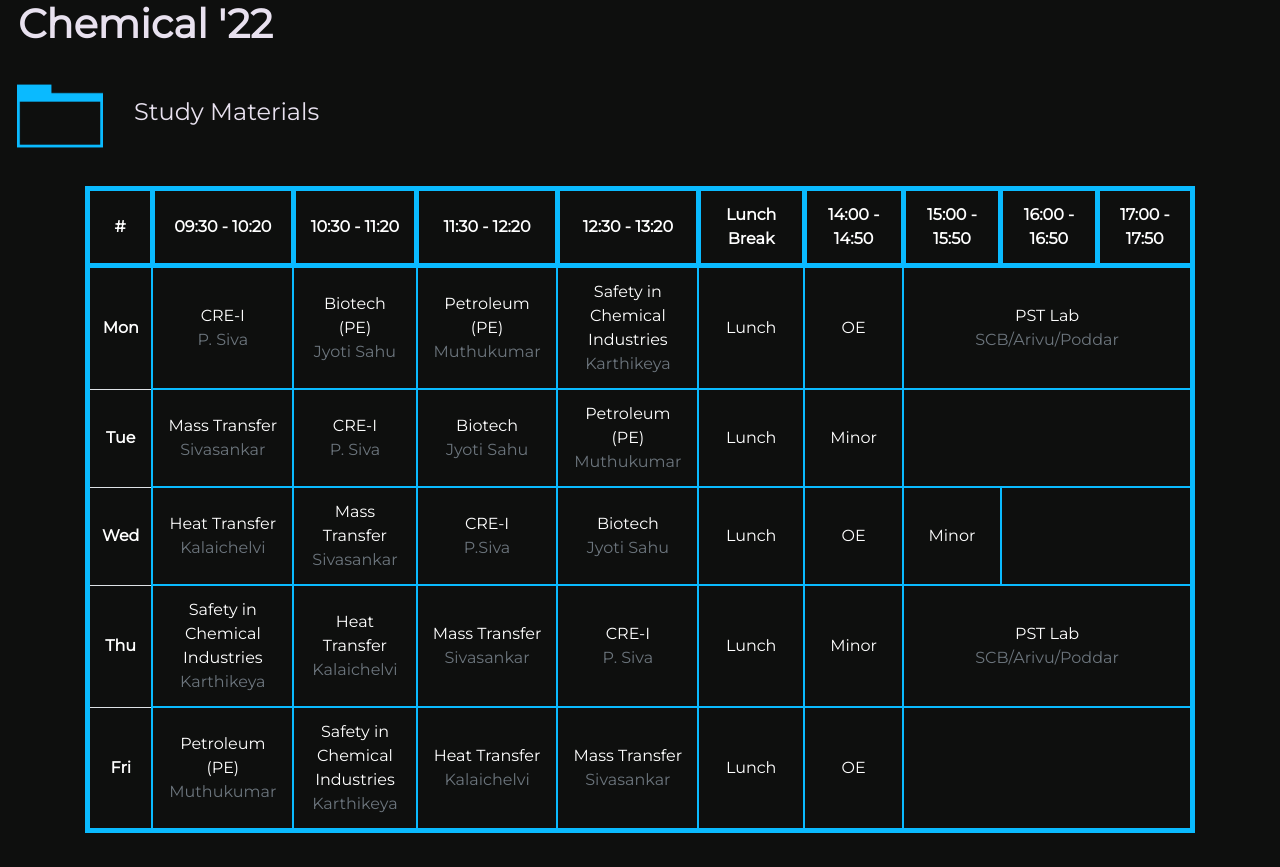
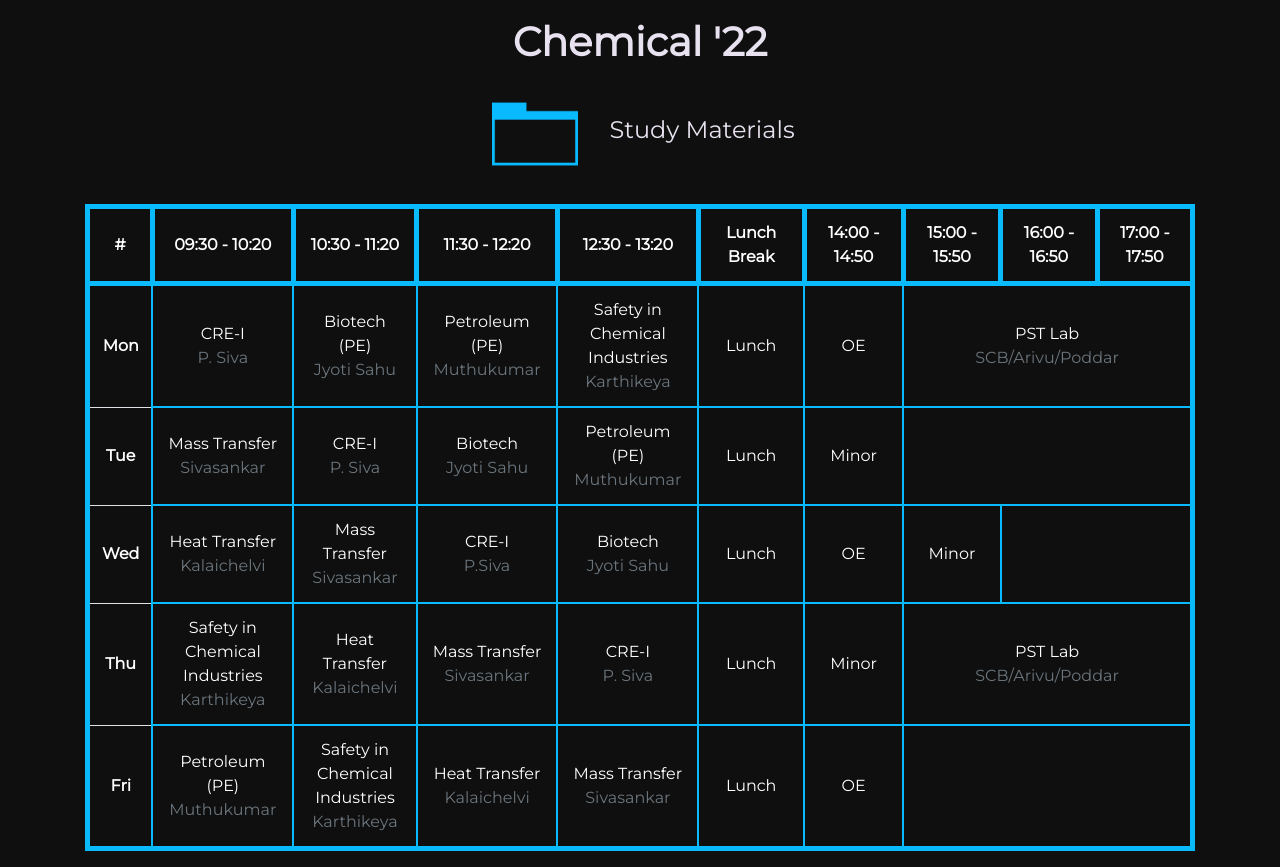
Before and after one commit to chemical-22/chemical-22.github.io, a plain HTML site: page index.html in a window 1280 px wide. Drawn offline with nearby package versions, Linux system fonts and the light colour scheme.

Commit message:
style: Centered heading and folder

```diff
--- a/main_page.css
+++ b/main_page.css
@@ -5,7 +5,8 @@ body {
 }
 
 h1 {
-    margin-left: 18px;
+    text-align: center;
+    margin-top: 18px;
     color: #E8E1EF;
     font-family: 'Montserrat', sans-serif;
     font-weight: bold;
@@ -34,7 +35,7 @@ h1 {
     display: flex;
     flex-direction: row;
     flex-wrap: wrap;
-    justify-content: start;
+    justify-content: space-evenly;
 }
 
 .folders {
@@ -42,7 +43,7 @@ h1 {
     cursor: pointer;
     display:flex;
     align-items: center;
-    justify-content:start;
+    justify-content: center;
     flex: 0 45%;
 }
 
```
